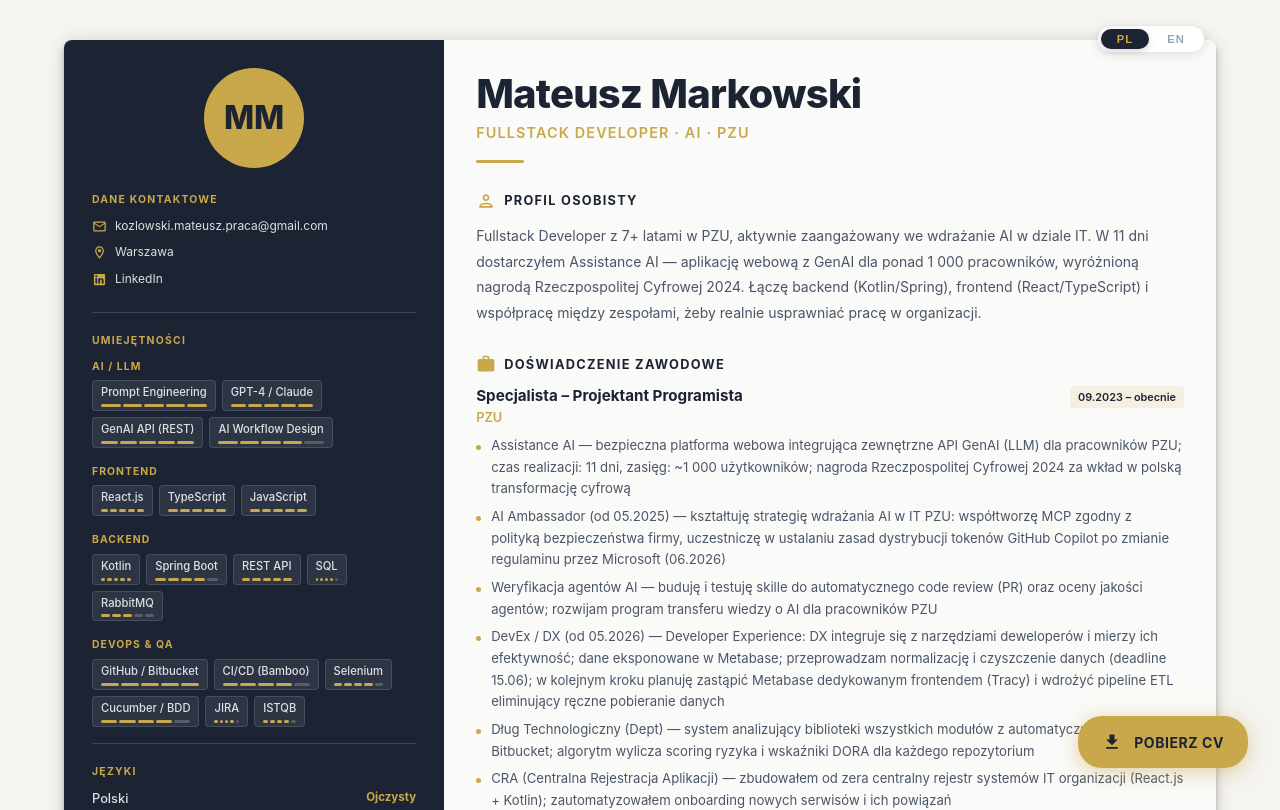
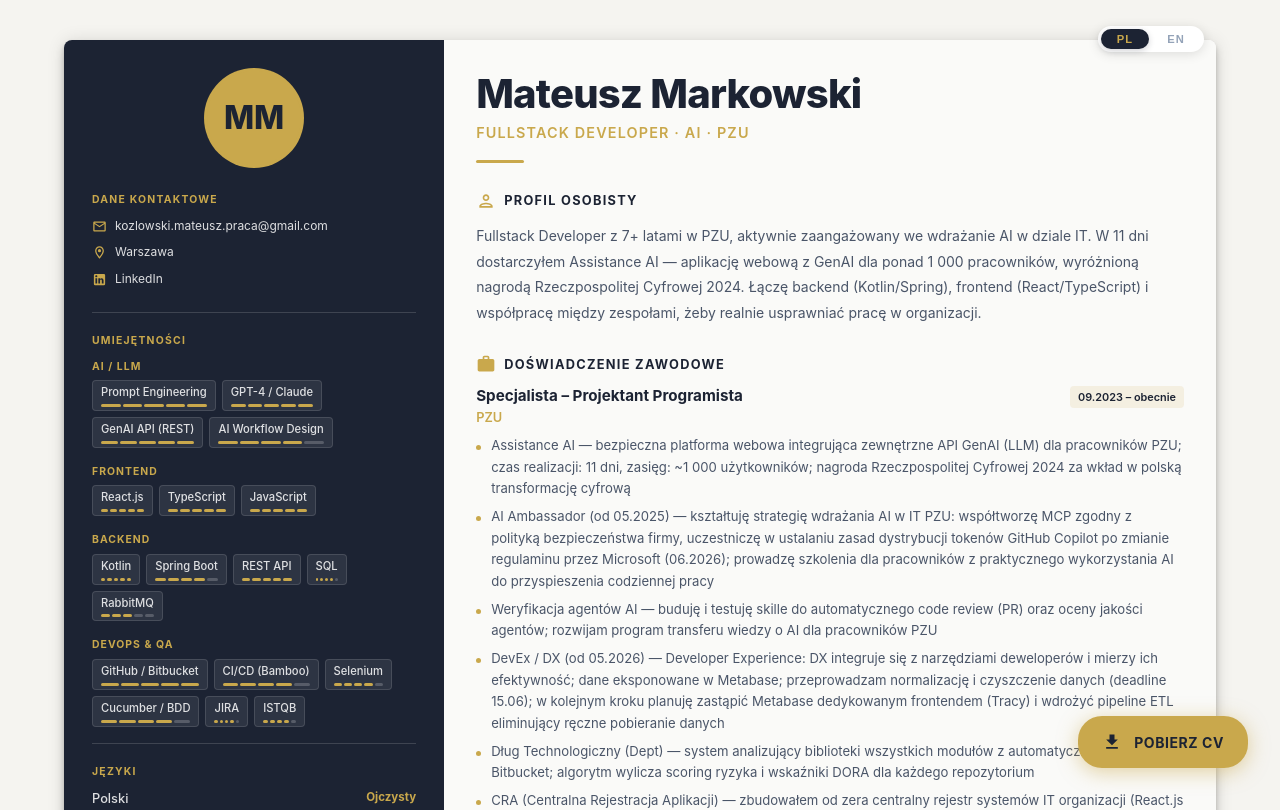
Before and after one commit to gronkil/cv-app, a React (Vite) app: page / in a window 1280 px wide. Shown: the top 810 px of the page. Built offline with nearby package versions, Linux system fonts and the light colour scheme; what @react-pdf/renderer would draw is missing.

Commit message:
Add AI training to Ambassador description in CV data
https://claude.ai/code/session_01FAJAEtWHDSsf1CLPPxRrsQ

```diff
--- a/src/data/defaultCv.ts
+++ b/src/data/defaultCv.ts
@@ -22,7 +22,7 @@ export const cvData: CvData = {
       endDate: 'obecnie',
       description: [
         'Assistance AI — bezpieczna platforma webowa integrująca zewnętrzne API GenAI (LLM) dla pracowników PZU; czas realizacji: 11 dni, zasięg: ~1 000 użytkowników; nagroda Rzeczpospolitej Cyfrowej 2024 za wkład w polską transformację cyfrową',
-        'AI Ambassador (od 05.2025) — kształtuję strategię wdrażania AI w IT PZU: współtworzę MCP zgodny z polityką bezpieczeństwa firmy, uczestniczę w ustalaniu zasad dystrybucji tokenów GitHub Copilot po zmianie regulaminu przez Microsoft (06.2026)',
+        'AI Ambassador (od 05.2025) — kształtuję strategię wdrażania AI w IT PZU: współtworzę MCP zgodny z polityką bezpieczeństwa firmy, uczestniczę w ustalaniu zasad dystrybucji tokenów GitHub Copilot po zmianie regulaminu przez Microsoft (06.2026); prowadzę szkolenia dla pracowników z praktycznego wykorzystania AI do przyspieszenia codziennej pracy',
         'Weryfikacja agentów AI — buduję i testuję skille do automatycznego code review (PR) oraz oceny jakości agentów; rozwijam program transferu wiedzy o AI dla pracowników PZU',
         'DevEx / DX (od 05.2026) — Developer Experience: DX integruje się z narzędziami deweloperów i mierzy ich efektywność; dane eksponowane w Metabase; przeprowadzam normalizację i czyszczenie danych (deadline 15.06); w kolejnym kroku planuję zastąpić Metabase dedykowanym frontendem (Tracy) i wdrożyć pipeline ETL eliminujący ręczne pobieranie danych',
         'Dług Technologiczny (Dept) — system analizujący biblioteki wszystkich modułów z automatyczną integracją Bitbucket; algorytm wylicza scoring ryzyka i wskaźniki DORA dla każdego repozytorium',
```
